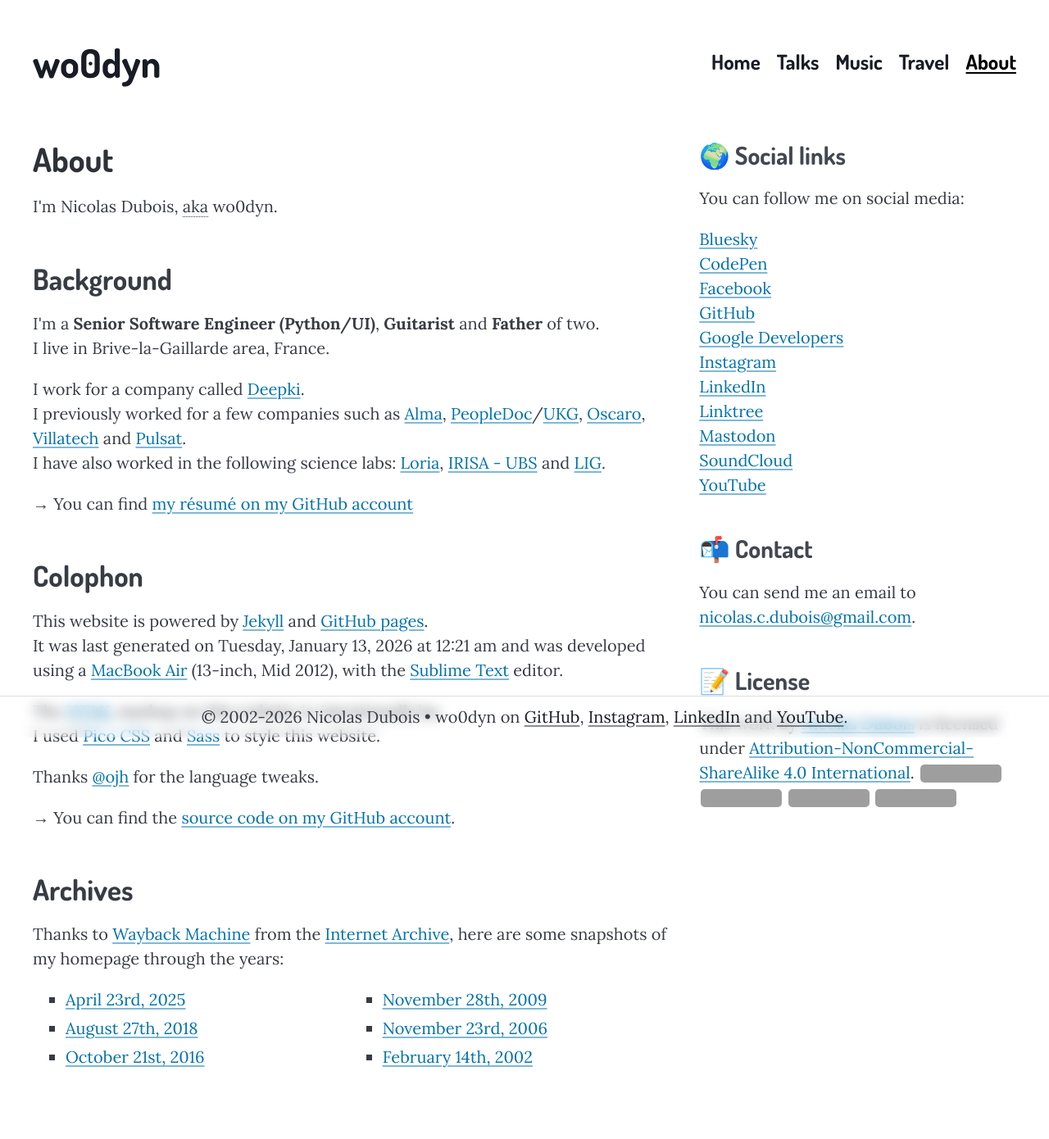
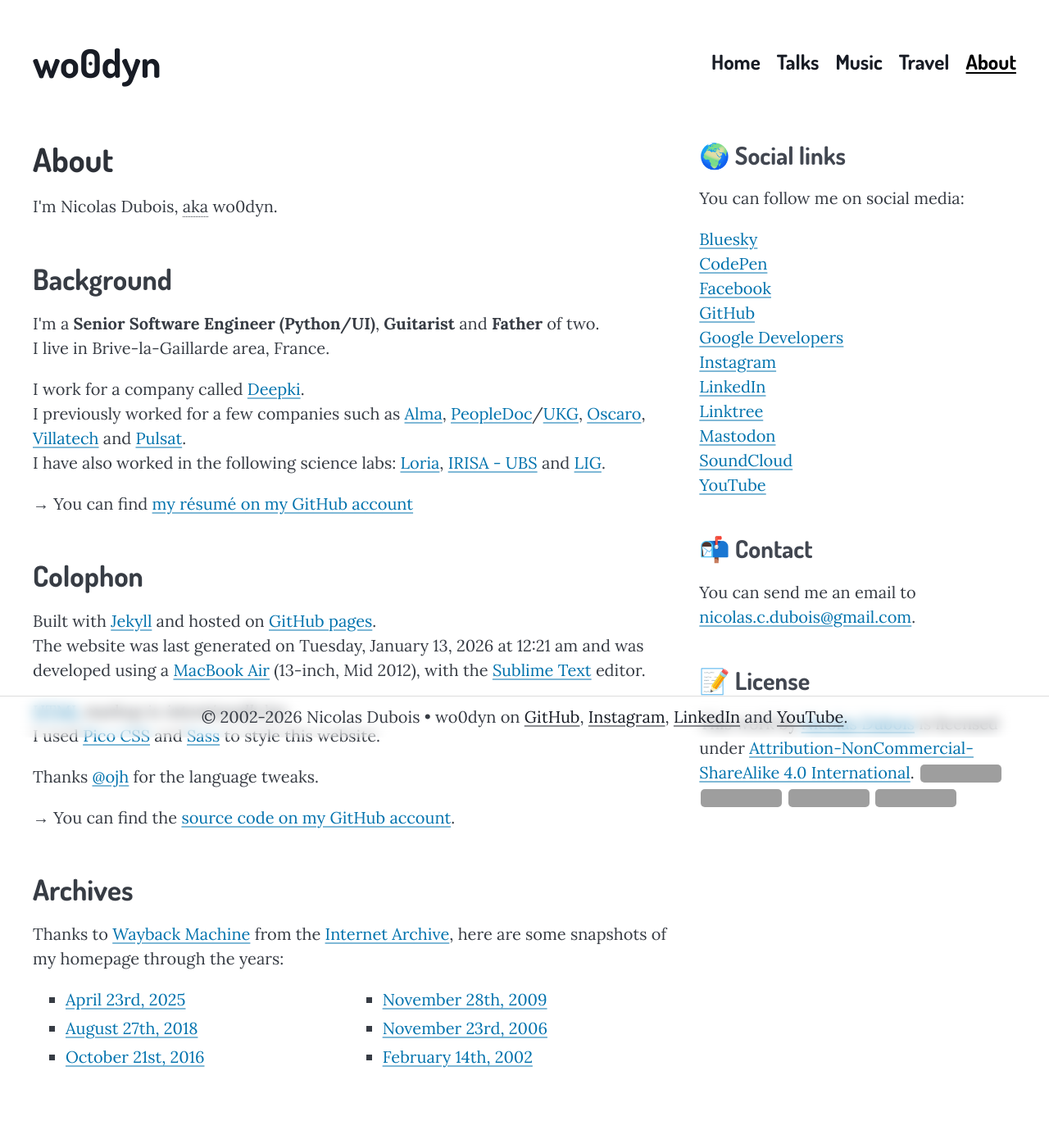
Before and after one commit to wo0dyn/homepage, a Jekyll site: the page built from about.html, in a window 1280 px wide. Shown: the whole page at 82% size. Built offline with Jekyll 4.4.1, drawn with Linux system fonts in a browser that asks for light colours; grey boxes are pictures that could not be loaded.

Commit message:
Updates on the about page

```diff
--- a/about.html
+++ b/about.html
@@ -31,25 +31,30 @@
       <a href="https://almapay.com">Alma</a>,
       <a href="https://www.people-doc.com">PeopleDoc</a>/<a href="https://www.ukg.com" data-tooltip="Ultimate Kronos Group">UKG</a>,
       <a href="https://www.oscaro.com">Oscaro</a>,
-       <a href="https://www.villatech.fr" data-tooltip="Formerly Discounteo.com">Villatech</a> and <a href="http://www.pulsat.fr">Pulsat</a>.<br>
+      <a href="https://www.villatech.fr" data-tooltip="Formerly Discounteo.com">Villatech</a> and
+      <a href="http://www.pulsat.fr">Pulsat</a>.<br>
 
-       I have also worked in the following science labs: <a href="https://www.loria.fr/en/" data-tooltip="Laboratoire lorrain de recherche en informatique et ses applications">Loria</a>,
+      I have also worked in the following science labs:
+        <a href="https://www.loria.fr/en/" data-tooltip="Laboratoire lorrain de recherche en informatique et ses applications">Loria</a>,
         <a href="https://www.irisa.fr/en/spot-us-vannes" data-tooltip="Institut de recherche en informatique et systèmes aléatoires • Formerly Valoria">IRISA - UBS</a> and
         <a href="http://www.liglab.fr" data-tooltip="Laboratoire d'Informatique de Grenoble • Formely Leibniz IMAG">LIG</a>.
     <p>→ You can find
       <a href="https://github.com/wo0dyn/resume" title="resume repository">my résumé on my GitHub account</a>
 
     <h2>Colophon</h2>
-    <p>This website is powered by <a href="https://jekyllrb.com">Jekyll</a> and
-       <a href="https://pages.github.com">GitHub pages</a>.<br>
-       It was last generated on
+    <p>Built with
+        <a href="https://jekyllrb.com" data-tooltip="Jekyll v{{ jekyll.version }}">Jekyll</a>
+        and hosted on <a href="https://pages.github.com">GitHub pages</a>.<br>
+      The website was last generated on
       <time datetime="{{ site.time | date_to_xmlschema }}">{{ site.time | date: "%A, %B %e, %Y at %l:%M %P" }}</time> and
       was developed using a <a href="https://support.apple.com/kb/sp670">MacBook Air</a>
       (13-inch, Mid 2012), with the <a href="https://www.sublimetext.com">Sublime Text</a> editor.
-    <p>The <a href="https://html.spec.whatwg.org" data-tooltip="HyperText Markup Language">HTML</a> markup on this website is
+    <p><a href="https://html.spec.whatwg.org" data-tooltip="HyperText Markup Language">HTML</a> markup is
       <em>intentionally</em> lax.<br>
-       I used <a href="https://picocss.com" data-tooltip="Pico CSS ✨ v2.1.1">Pico CSS</a> and
-       <a href="http://sass-lang.com" data-tooltip="Syntactically Awesome Style Sheets">Sass</a> to style this website.
+      I used
+        <a href="https://picocss.com" data-tooltip="Pico CSS ✨ v2.1.1">Pico CSS</a> and
+        <a href="http://sass-lang.com" data-tooltip="Syntactically Awesome Style Sheets">Sass</a>
+        to style this website.
     <p>Thanks <a href="https://ojh.github.io" data-tooltip="Olivier Harris • Web Developer">@ojh</a> for the
       language tweaks.
     <p>→ You can find the
```
Lines whose indentation alone changed are shown as unchanged.
